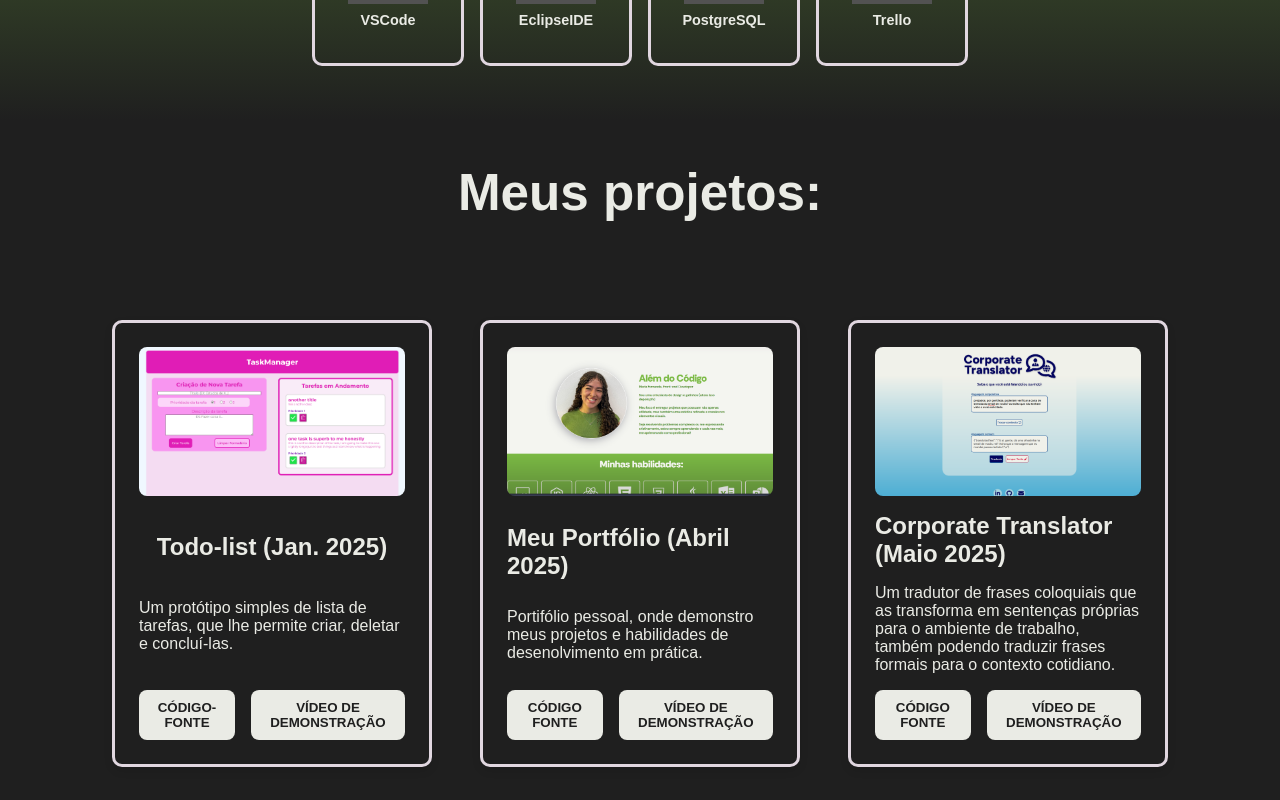
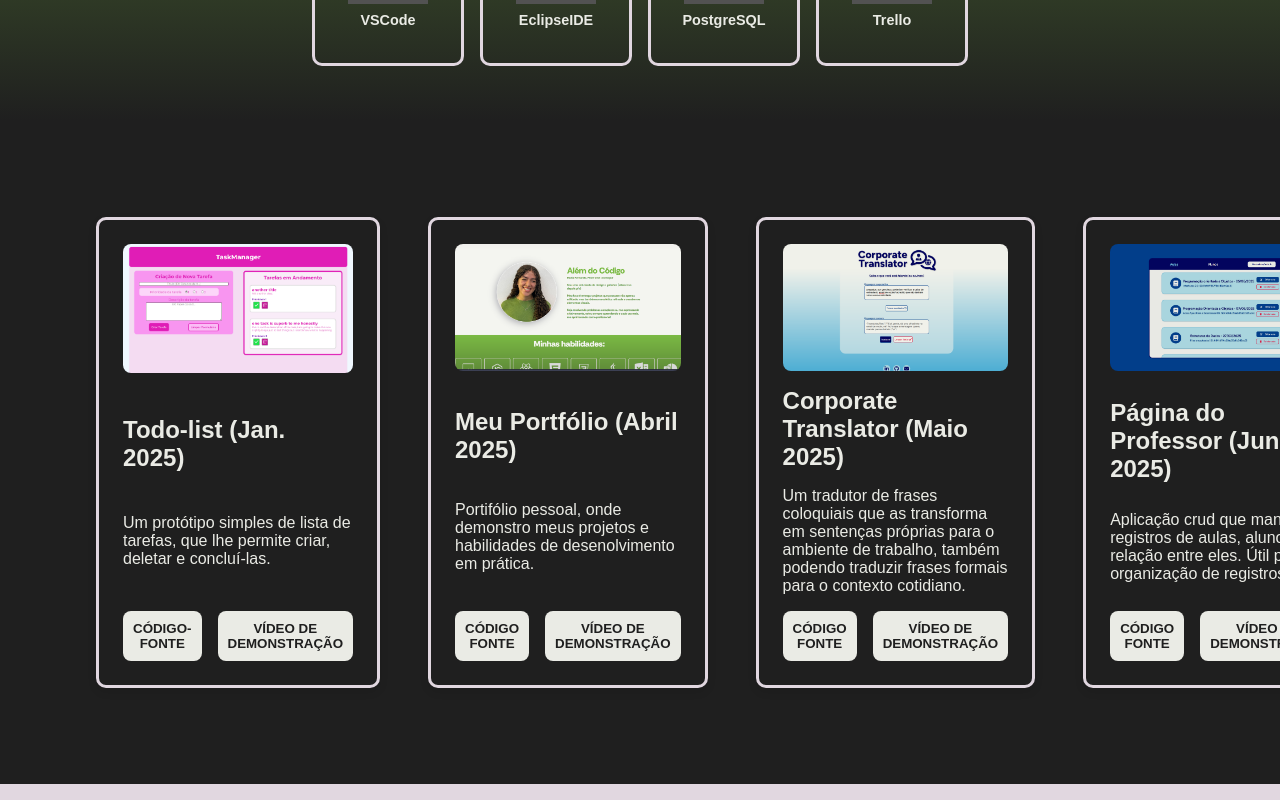
Before and after one commit to mafenandaup/Portifolio-dev, a React (Vite) app in the folder portifolio-main/: page / in a window 1280 px wide. Shown: the part 1660-2460 px from the top of the page. Built offline with nearby package versions, Linux system fonts and the light colour scheme; grey boxes are pictures that could not be loaded; a web font is replaced by a local one.

Commit message:
CI: add new project

```diff
--- a/portifolio-main/src/pages/home/sections/Projects/Projects.css
+++ b/portifolio-main/src/pages/home/sections/Projects/Projects.css
@@ -12,12 +12,14 @@
 .section-projects {
     background: var(--notpureblack);
     color: var(--baby-powder);
-    min-width: 100vw;
-    height: 450px;
-    padding: 22rem;
+    width: 100%; /* Melhor que 100vw */
+    height: auto; /* Permite conteúdo expandir */
+    padding: 4rem; /* Menor padding para evitar excessos */
     display: flex;
-    flex-direction: column;
+    flex-direction: column-reverse;
     justify-content: center;
+    overflow-x: auto;
+    overflow-y: hidden;
 }
 
 .project-cont {
@@ -25,13 +27,16 @@
     display: flex;
     flex-direction: row;
     gap: 3rem;
+    margin: 0 auto;
+    max-width: 100%;
+}
 
-}
 
 .section-projects h1 {
     font-size: 3.2rem;
     padding: 1rem;
     white-space: nowrap;
+    color: var(--baby-powder);
 }
 
 .project-item {
--- a/portifolio-main/src/pages/home/sections/Projects/Projects.json
+++ b/portifolio-main/src/pages/home/sections/Projects/Projects.json
@@ -20,6 +20,13 @@
       "img": "/assets/imgs/corptranslator.png",
       "srccode": "https://github.com/mafenandaup/corporate-translator",
       "ytlink": "https://youtu.be/HadhQm_52Vg"
+    },
+     {
+       "title": "Página do Professor (Junho 2025)",
+      "desc": "Aplicação crud que mantem registros de aulas, alunos e a relação entre eles. Útil para a organização de registros.",
+      "img": "../../../../../public/assets/imgs/paginadoprof.png",
+      "srccode" : "https://github.com/mafenandaup/pagina-do-prof",
+      "ytlink": ""
     }
   ]
 }
--- a/portifolio-main/src/pages/home/sections/Projects/Projects.jsx
+++ b/portifolio-main/src/pages/home/sections/Projects/Projects.jsx
@@ -17,7 +17,6 @@ function Projects() {
         <>
 
             <section className='section-projects' id='projects'>
-                <h1>Meus projetos:</h1>
                 <motion.div className="project-cont" variants={skillVariants} initial="hidden" whileInView="visible" exit="exit"viewport={{ once: true, amount: 0.4 }}>
                 {project.map((project) => (
                     <Project key={project.title} title={project.title} img={project.img} desc={project.desc} srccode={project.srccode} ytlink={project.ytlink}/>
```
Also changed, not shown: portifolio-main/public/assets/imgs/paginadoprof.png (added).
